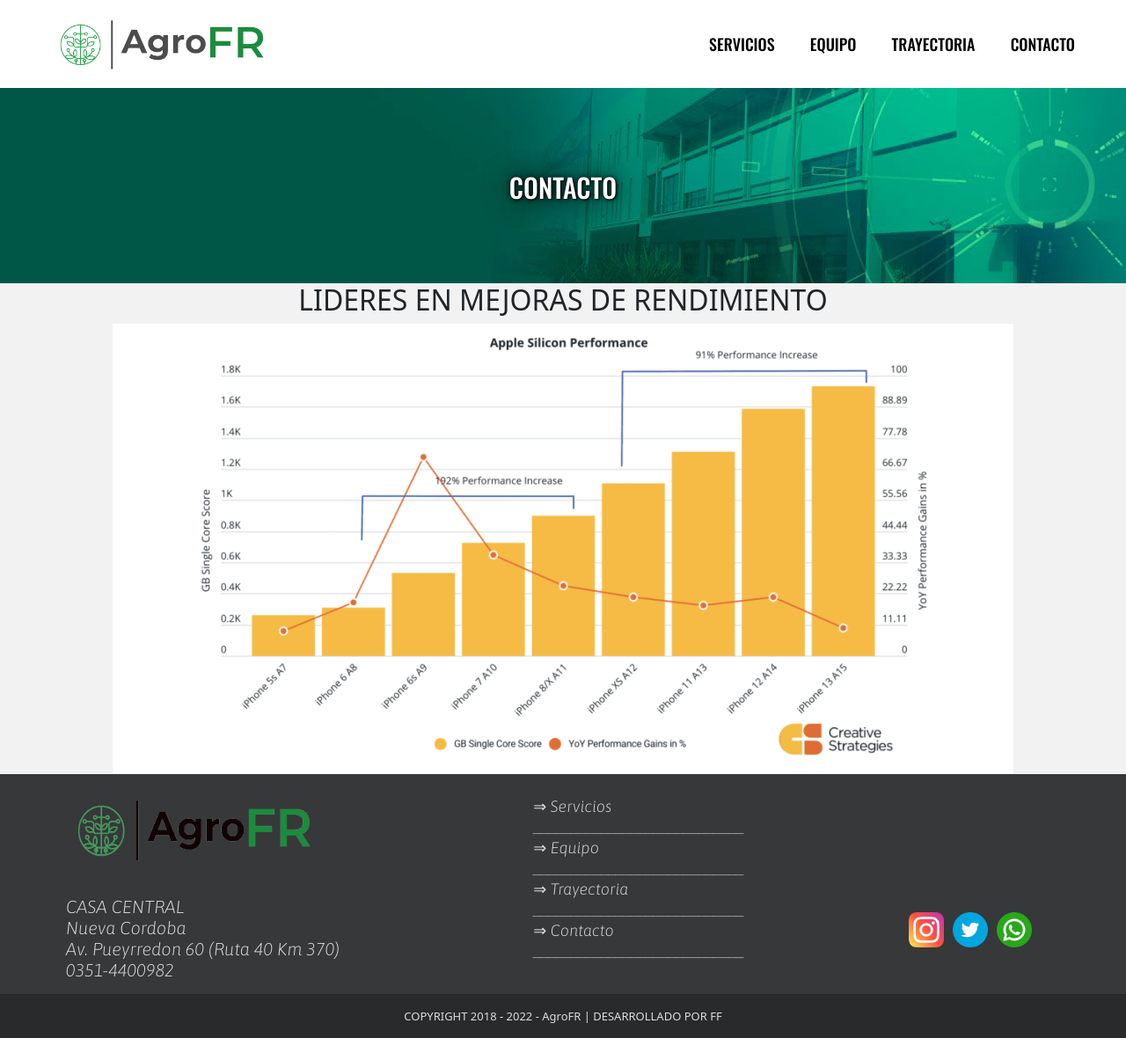
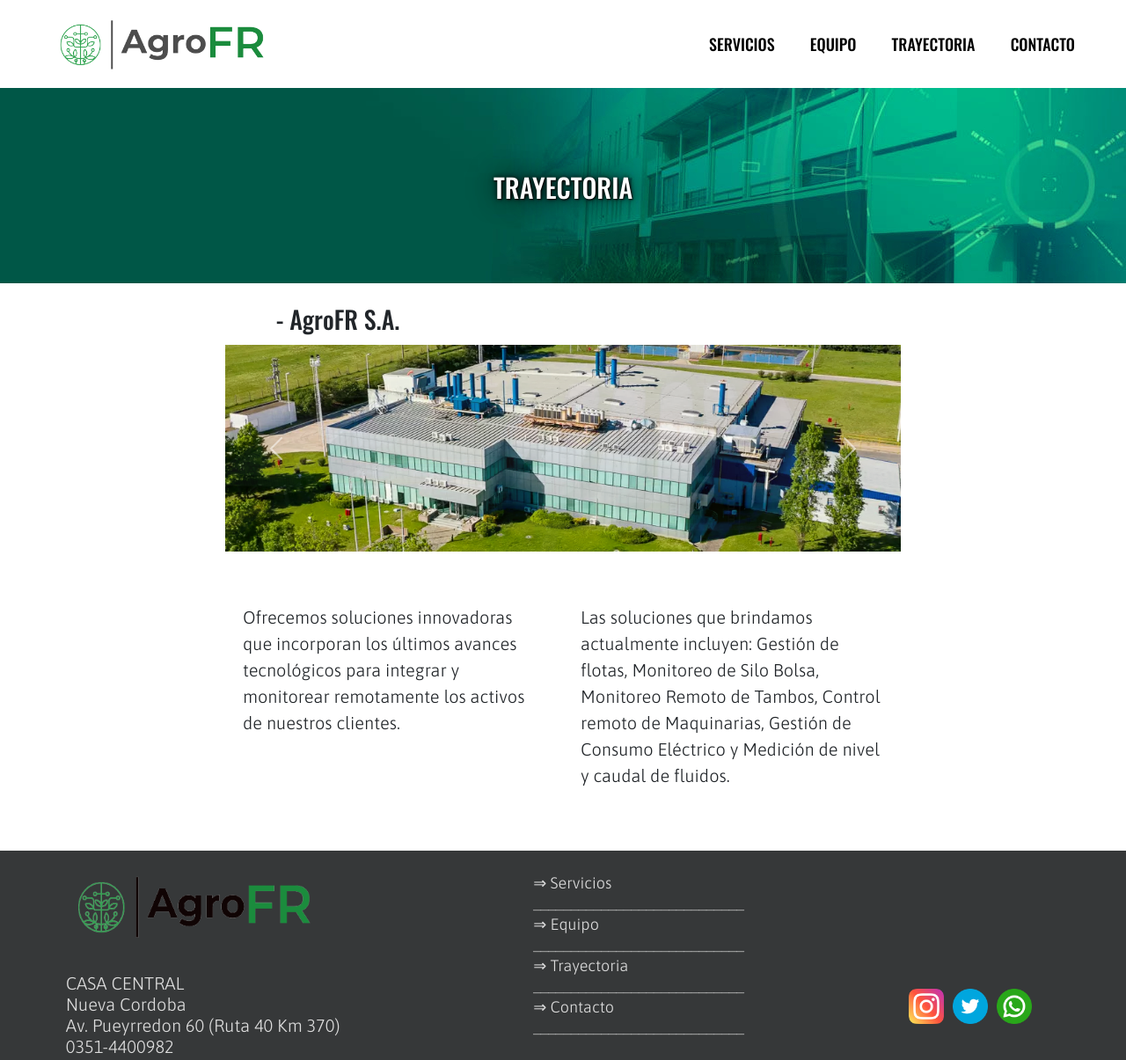
Before and after one commit to frairia/AgroFR, a plain HTML site: page pages/Tratectoria.html in a window 1280 px wide. Shown: the top 1205 px of the page at 88% size. Before the commit the page ends 1180 px from the top, so only its background shows below. Drawn offline with nearby package versions, Linux system fonts and the light colour scheme.

Commit message:
Trayectoria a terminar, paginas completas

```diff
--- a/css/style.css
+++ b/css/style.css
@@ -1,4 +1,4 @@
-@import url('https://fonts.googleapis.com/css2?family=Asap:ital,wght@1,200&family=Oswald:wght@500&family=Roboto:wght@300;400;700&display=swap');
+@import url('https://fonts.googleapis.com/css2?family=Asap:ital,wght@0,300;1,200&family=Oswald:wght@500&family=Roboto:wght@300;400;700&display=swap');
 
 * {
     margin: 0;
@@ -284,17 +284,6 @@
 
 .partedeabajo div {
     margin-top: 30px;
-}
-
-.rendimiento {
-    background-color: #f2f2f2;
-    width: 100%;
-    display: flex;
-    justify-content: center;
-    align-items: center;
-    font-size: 55px;
-    flex-direction: column;
-    text-transform: uppercase;
 }
 
 
@@ -594,6 +583,53 @@
     text-shadow: 1px 1px 2px rgb(0, 0, 0), 0 0 1em rgb(0, 0, 0), 0 0 0.2em rgb(0, 0, 0);
 }
 
+.herotraye {
+    margin-top: 20px;
+    width: 60%;
+    display: flex;
+    justify-content: center;
+}
+
+.herotraye h3 {
+    font-family: 'Oswald', sans-serif;
+    line-height: 1.5;
+    font-family: 'Oswald', sans-serif;
+}
+
+.contein-trayectoria{
+    display: flex;
+    justify-content: center;
+    align-items: center;
+}
+
+.carro{
+    width: 60%;
+    height: 50%;
+}
+
+.contein_completo{
+    width: 100%;
+    display: flex;
+    justify-content: center;
+    align-items: center;
+    margin-top: 40px;
+}
+
+.contenedor_grip{
+    width: 60%;
+    height: 300px;
+    display: flex;
+    flex-direction: row;
+    justify-content: center;
+}
+
+.contenedor_info{
+    width: 50%;
+    font-family: 'Asap', sans-serif;
+    font-size: 20px;
+    padding: 20px;
+}
+
 /*!-------CONTACTO-----*/
 
 .herocontacto {
@@ -632,7 +668,8 @@
     border-bottom: 1px solid rgb(0, 0, 0);
     display: flex;
     align-items: center;
-    justify-content: center;
+    justify-content: flex-start;
+    background-color: #f2f2f2;
 }
 
 .head-cont h4 {
@@ -648,24 +685,28 @@
 .text-cont{
     grid-area: text-cont;
     background-color: #f2f2f2;
+    display: flex;
+    align-items: center;
+    justify-content: center;
 }
 
 .text-56{
-    width: 100%;
+    width: 50%;
     height: 100%;
     display: flex;
     flex-direction: column;
     justify-content: center;
-    align-items: center;
-    text-align: center;
+    margin: auto;
 }
 
 .text-56 h5{
+    margin-left: 40px;
     font-family: 'Asap', sans-serif;
     font-weight: 700;
 }
 
 .text-56 h6{
+    margin-left: 40px;
     color: #6a6a6a;
     font-family: 'Asap', sans-serif;
     font-weight: 400;
--- a/pages/Tratectoria.html
+++ b/pages/Tratectoria.html
@@ -1,5 +1,6 @@
 <!DOCTYPE html>
 <html lang="en">
+
 <head>
     <meta charset="UTF-8">
     <meta http-equiv="X-UA-Compatible" content="IE=edge">
@@ -10,6 +11,7 @@
     <link rel="stylesheet" href="https://cdnjs.cloudflare.com/ajax/libs/font-awesome/5.15.4/css/all.min.css">
     <title>AgroFR 🌾</title>
 </head>
+
 <body>
     <header>
         <nav class="posifi">
@@ -31,13 +33,53 @@
     <main>
         <section>
             <div class="herotrayectoria">
-                <h3>CONTACTO</h3>
+                <h3>TRAYECTORIA</h3>
             </div>
         </section>
-        <section class="rendimiento">
-            <h2>Lideres en mejoras de rendimiento</h2>
-            <img src="../img/rendimiento-todos-iPhone-de-la-historia-de-Apple.webp" alt="rendimiento">
+        <section class="sectitra">
+            <div class="herotraye">
+                <h3>- AgroFR S.A.</h3>
+            </div>
         </section>
+        <section class="contein-trayectoria">
+            <div class="carro">
+                <div id="carouselExampleFade" class="carousel slide carousel-fade col-12" data-bs-ride="carousel">
+                    <div class="carousel-inner">
+                        <div class="carousel-item active">
+                            <img src="../img/Captura de pantalla 2022-11-24 034848.png" class="d-block w-100" alt="...">
+                        </div>
+                        <div class="carousel-item">
+                            <img src="../img/Captura de pantalla 2022-11-24 035105.png" class="d-block w-100" alt="...">
+                        </div>
+                        <div class="carousel-item">
+                            <img src="../img/FOTOS-TRABAJANDO-8-1024x683.jpg" class="d-block w-100" alt="...">
+                        </div>
+                    </div>
+                    <button class="carousel-control-prev" type="button" data-bs-target="#carouselExampleFade"
+                        data-bs-slide="prev">
+                        <span class="carousel-control-prev-icon" aria-hidden="true"></span>
+                        <span class="visually-hidden">Previous</span>
+                    </button>
+                    <button class="carousel-control-next" type="button" data-bs-target="#carouselExampleFade"
+                        data-bs-slide="next">
+                        <span class="carousel-control-next-icon" aria-hidden="true"></span>
+                        <span class="visually-hidden">Next</span>
+                    </button>
+                </div>
+            </div>
+        </section>
+        <div class="contein_completo">
+            <div class="contenedor_grip">
+                <div class="contenedor_info">
+                    <p>Ofrecemos soluciones innovadoras que incorporan los últimos avances tecnológicos para integrar y monitorear remotamente los activos de nuestros clientes.</p>
+                </div>
+                <div class="contenedor_info">
+                    <P>Las soluciones que brindamos actualmente incluyen: Gestión de flotas, Monitoreo de Silo Bolsa, Monitoreo Remoto de Tambos, Control remoto de Maquinarias, Gestión de Consumo Eléctrico y Medición de nivel y caudal de fluidos.</P>
+                </div>
+            </div>
+        </div>
+
+
     </main>
     <footer>
         <div class="contenedor-footer">
@@ -76,4 +118,5 @@
         integrity="sha384-MrcW6ZMFYlzcLA8Nl+NtUVF0sA7MsXsP1UyJoMp4YLEuNSfAP+JcXn/tWtIaxVXM"
         crossorigin="anonymous"></script>
 </body>
+
 </html>
```
Also changed, not shown: pages/Contacto.html (+1 -1 lines), img/Captura de pantalla 2022-11-24 034848.png (added), img/Captura de pantalla 2022-11-24 035105.png (added), img/FOTOS-TRABAJANDO-8-1024x683.jpg (added).
